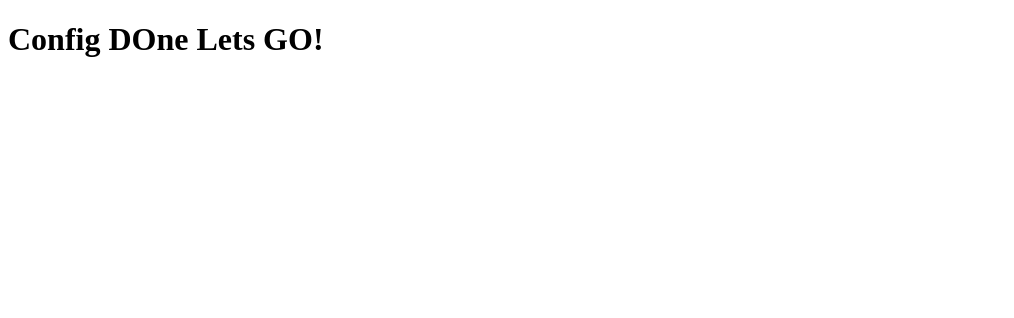
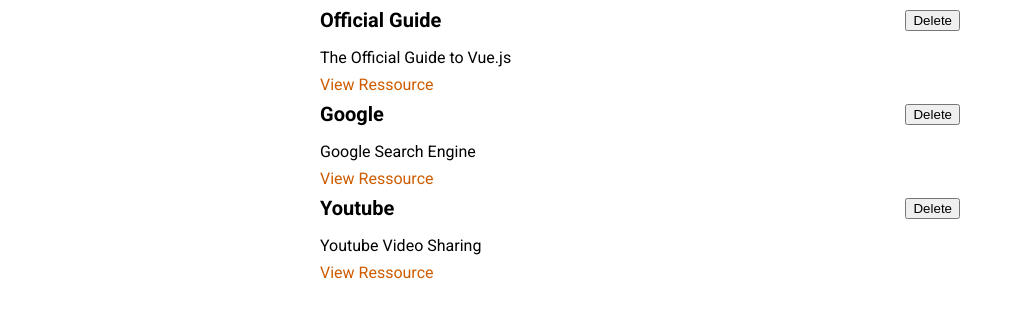
Before and after one commit to inunes1904/LearningRessources, a Vue app: page / in a window 1280 px wide. Shown: the top 318 px of the page, without its empty margins (0-1014 px from the left). Built offline with nearby package versions, Linux system fonts and the light colour scheme.

Commit message:
Learning Ressources and Stored Ressources plus Stules

```diff
--- a/src/App.vue
+++ b/src/App.vue
@@ -1,14 +1,64 @@
 <template>
-    <h1>Config DOne Lets GO!</h1>
+   <stored-ressources :ressources="storedRessources"></stored-ressources>
 </template>
 
 <script>
 
+import StoredRessources from './components/learning-ressources/StoredRessources.vue';
+
 export default{
+
+    components:{
+        StoredRessources,
+    },
+
     data(){
         return{
+            storedRessources:[
+                {
+                    id:'official-guide',
+                    title:'Official Guide',
+                    description:'The Official Guide to Vue.js',
+                    link:'https://vuejs.org/v2/guide/'
+                },
+                {
+                    id:'google',
+                    title:'Google',
+                    description:'Google Search Engine',
+                    link:'https://www.google.com'
+                },
+                {
+                    id:'youtube',
+                    title:'Youtube',
+                    description:'Youtube Video Sharing',
+                    link:'https://www.youtube.com'
+                }
+            ]
+    };
+    },
+    methods:{
+        deleteLearningRessource(){
+            console.log("AQUIIIII");
+        }
+    }
 
-    };
-    }
 }
 </script>
+
+<style>
+
+@import url('https://fonts.googleapis.com/css2?family=Roboto:wght@400;700&display=swap');
+
+* {
+  box-sizing: border-box;
+}
+
+html {
+  font-family: 'Roboto', sans-serif;
+}
+
+body {
+  margin: 0;
+}
+
+</style>
--- /dev/null
+++ b/src/components/learning-ressources/LearningRessource.vue
@@ -0,0 +1,67 @@
+<template>
+    <li>
+        <div>
+            <header>
+                <h3>{{ title }}</h3>
+                <button @click="toogleDeleteLearningRessource">Delete</button>
+            </header>
+        </div>
+        <p>{{ description }}</p>
+        <nav>
+            <a :href="link">View Ressource</a>
+        </nav>
+    </li>
+</template>
+
+<script>
+export default{
+    emits:['delete-learning-ressource'],
+    props:{
+        id: String,
+        title: String,
+        description: String,
+        link: String
+    },
+    data(){
+        return{};
+    },
+    toogleDeleteLearningRessource(){
+        console.log("AQUIIIII")
+        this.$emit('delete-learning-ressource', this.id);
+    }
+}
+</script>
+
+<style scoped>
+
+li {
+  margin: auto;
+  max-width: 40rem;
+}
+
+header {
+  display: flex;
+  justify-content: space-between;
+  align-items: center;
+}
+
+h3 {
+  font-size: 1.25rem;
+  margin: 0.5rem 0;
+}
+
+p {
+  margin: 0.5rem 0;
+}
+
+a {
+  text-decoration: none;
+  color: #ce5c00;
+}
+
+a:hover,
+a:active {
+  color: #c89300;
+}
+
+</style>
--- /dev/null
+++ b/src/components/learning-ressources/StoredRessources.vue
@@ -0,0 +1,41 @@
+<template>
+    <ul >
+        <LearningRessource v-for="res in ressources" :key="res.id" :id="res.id"
+        :title="res.title" :description="res.description" :link="res.link"
+        @delete-learning-ressource="deleteLearningRessource">
+        </LearningRessource>
+    </ul>
+</template>
+
+<script>
+import LearningRessource from './LearningRessource.vue';
+
+export default{
+
+    components:{
+        LearningRessource,
+    },
+
+    emits:['delete-learning-ressource'],
+    props:['ressources'],
+    data(){
+        return{};
+    },
+    methods:{
+        deleteLearningRessource(){
+            console.log("AQUIIIII");
+        }
+    }
+}
+
+</script>
+
+<style scoped>
+ul {
+  list-style: none;
+  margin: 0;
+  padding: 0;
+  margin: auto;
+  max-width: 40rem;
+}
+</style>
```
